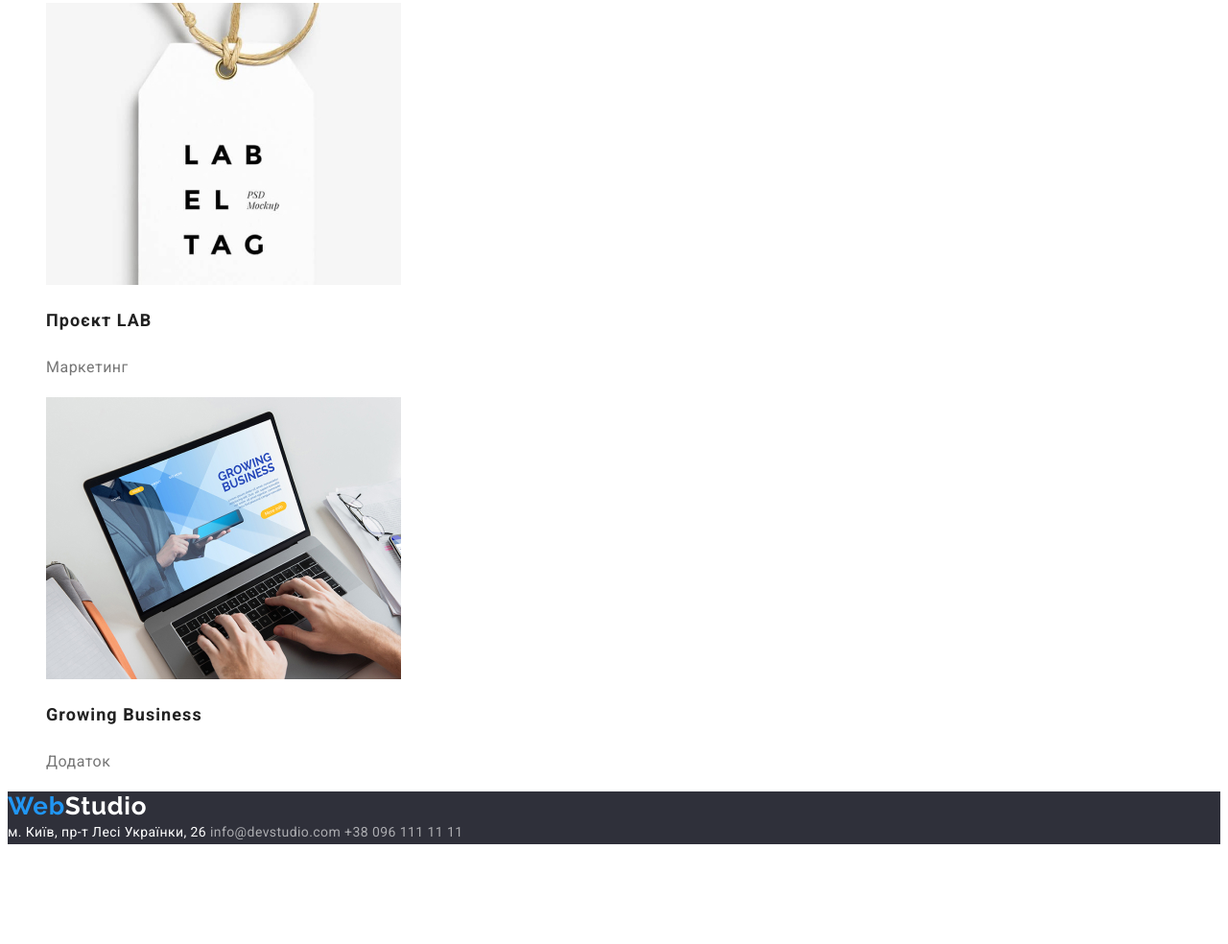
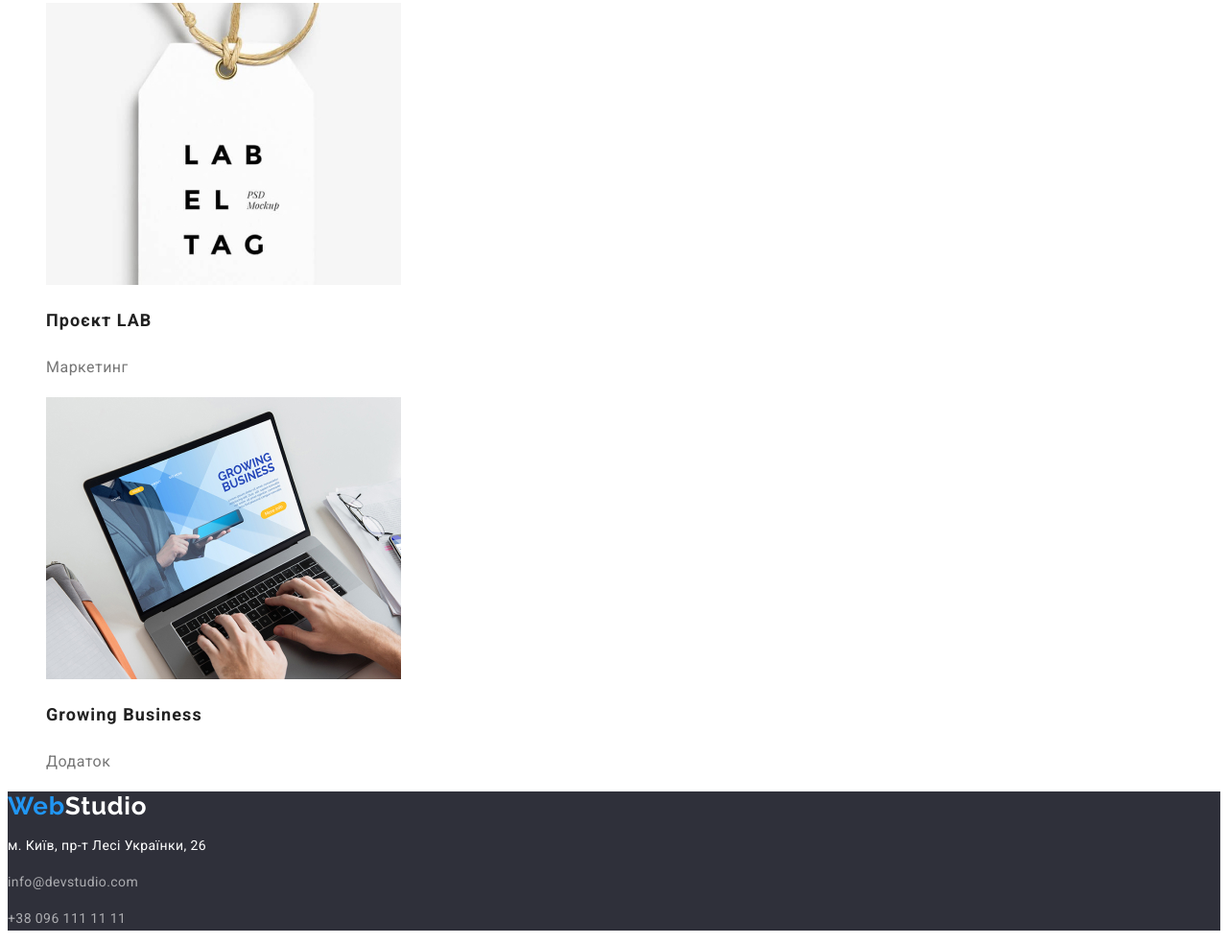
Before and after one commit to Obbjh/goit_markup_hw-02, a plain HTML site: page portfolio.html in a window 1280 px wide. Shown: the part 3316-4300 px from the top of the page at 96% size. Before the commit the page ends 4204 px from the top, so only its background shows below. Drawn offline with Linux system fonts and the light colour scheme.

Commit message:
footer fix
Обгорнув текст + посилання в <p>, так як адреса Київ має свій font-family, був відсутній

```diff
--- a/portfolio.html
+++ b/portfolio.html
@@ -175,11 +175,11 @@
         ><span class="accent">Web</span>Studio</a
       ><br />
       <address class="adress">
-        м. Київ, пр-т Лесі Українки, 26
-        <a href="mailto:info@devstudio.com" class="footer-link"
+        <p>м. Київ, пр-т Лесі Українки, 26</p>
+        <p><a href="mailto:info@devstudio.com" class="footer-link"
           >info@devstudio.com</a
-        >
-        <a href="tel:+380961111111" class="footer-link">+38 096 111 11 11</a>
+        ></p>
+        <p><a href="tel:+380961111111" class="footer-link">+38 096 111 11 11</a></p>
       </address>
     </footer>
   </body>
```
Also changed, not shown: index.html (+3 -3 lines).
